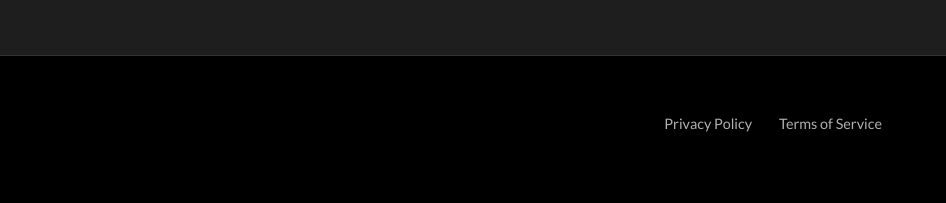
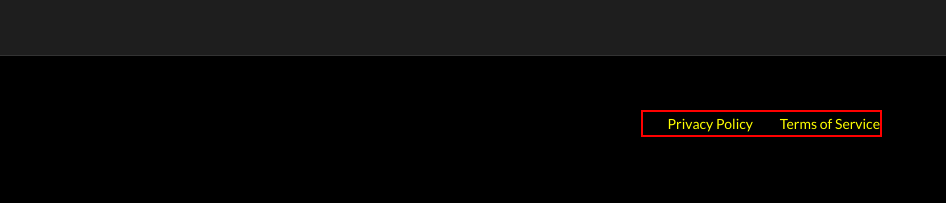
Before and after one commit to othatabasetsana1-ux/Website, a plain HTML site: page about.html in a window 1280 px wide. Shown: the part 745-948 px from the top of the page, 334-1280 px from the left. Drawn offline with nearby package versions, Linux system fonts and the light colour scheme; a web font is replaced by a local one.

Commit message:
Enhance footer links styling
Added styles for footer links with border and color.

```diff
--- a/style.css
+++ b/style.css
@@ -462,3 +462,11 @@ main {
     flex: 1;
     padding-top: 100px;
 }
+.footer-links {
+    border: 2px solid red;
+}
+
+.footer-links a {
+    color: yellow !important;
+    font-size: 14px;
+}
```
